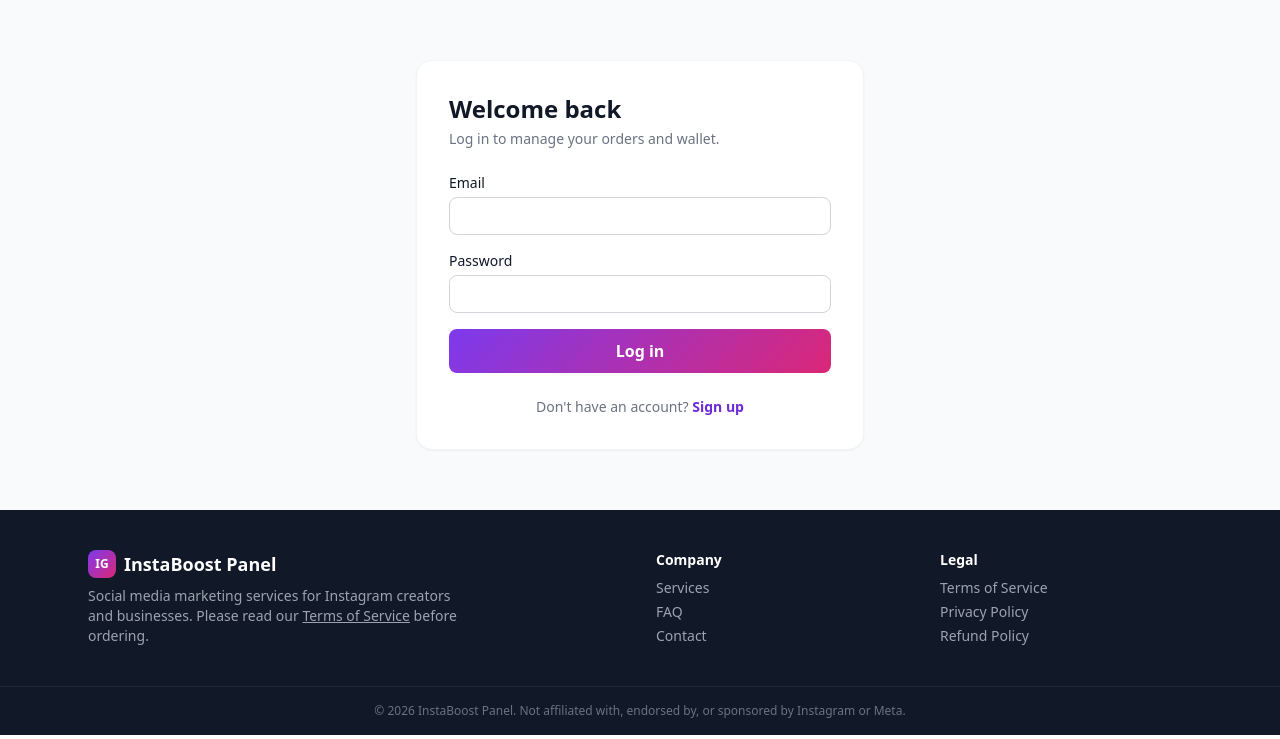
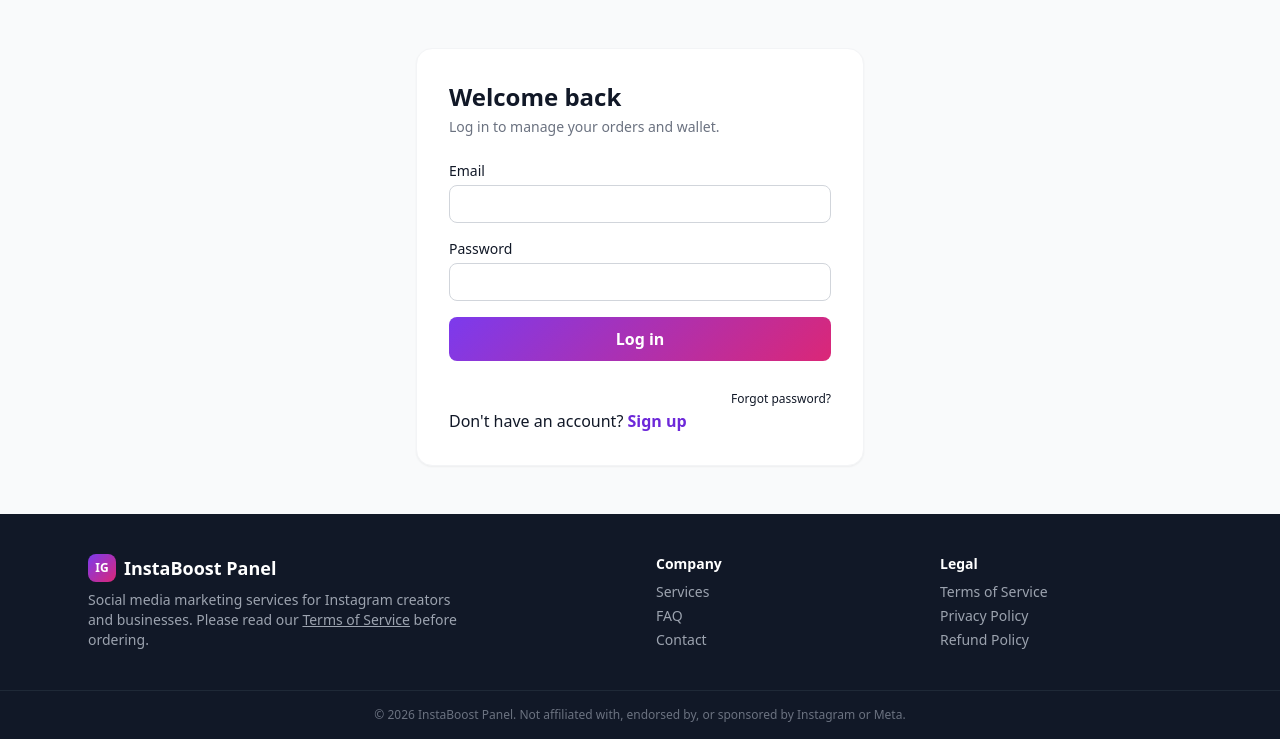
Before and after one commit to aryaa143/insta-smm-panel, a Node server app: page /login in a window 1280 px wide. Shown: the part 65-804 px from the top of the page. Run offline with Node 20, Linux system fonts and the light colour scheme; data that the repository does not hold is empty; some libraries are stand-ins or nearby versions.

Commit message:
add forget password page and link

```diff
--- a/src/routes/auth.js
+++ b/src/routes/auth.js
@@ -26,7 +26,7 @@ router.post(
   [
     body('name').trim().isLength({ min: 2, max: 80 }).withMessage('Please enter your name.'),
     body('email').trim().isEmail().withMessage('Please enter a valid email.').normalizeEmail(),
-    body('password').isLength({ min: 8 }).withMessage('Password must be at least 8 characters.'),
+    body('password').isLength({ min: 8 }).withMessage('Password must be at least 6 characters.'),
     body('confirmPassword').custom((value, { req }) => value === req.body.password).withMessage('Passwords do not match.'),
   ],
   (req, res) => {
@@ -80,7 +80,28 @@ router.post('/login', redirectIfAuthed, authLimiter, (req, res) => {
   delete req.session.returnTo;
   res.redirect(dest);
 });
+// Forgot Password Page (GET)
+router.get('/forgot-password', (req, res) => {
+    res.render('public/forgot-password', { title: 'Forgot Password' });
+});
 
+// Forgot Password Handler (POST)
+router.post('/forgot-password', async (req, res) => {
+    const { email } = req.body;
+    try {
+        const user = db.prepare('SELECT * FROM users WHERE email = ?').get(email);
+        if (!user) {
+            req.flash('error', 'No account found with that email address.');
+            return res.redirect('/forgot-password');
+        }
+        req.flash('success', 'Password reset instructions have been sent to your email.');
+        return res.redirect('/login');
+    } catch (err) {
+        console.error(err);
+        req.flash('error', 'An error occurred. Please try again.');
+        return res.redirect('/forgot-password');
+    }
+});
 router.post('/logout', (req, res) => {
   req.session.destroy(() => res.redirect('/'));
 });
--- a/src/views/public/login.ejs
+++ b/src/views/public/login.ejs
@@ -29,6 +29,9 @@
     </form>
 
     <p class="text-sm text-gray-500 mt-6 text-center">
+      <div class="text-right mt-2">
+  <a href="/forgot-password" class="text-xs text-primary hover:underline">Forgot password?</a>
+</div>
       Don't have an account? <a href="/register" class="text-brand-700 font-semibold hover:underline">Sign up</a>
     </p>
   </div>
```
Also changed, not shown: src/views/public/forget-password.ejs (added, +23 -0 lines).
